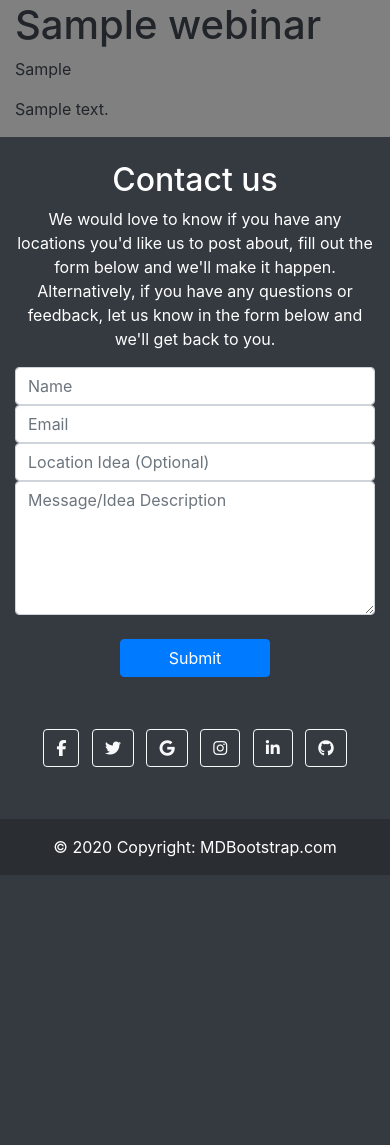
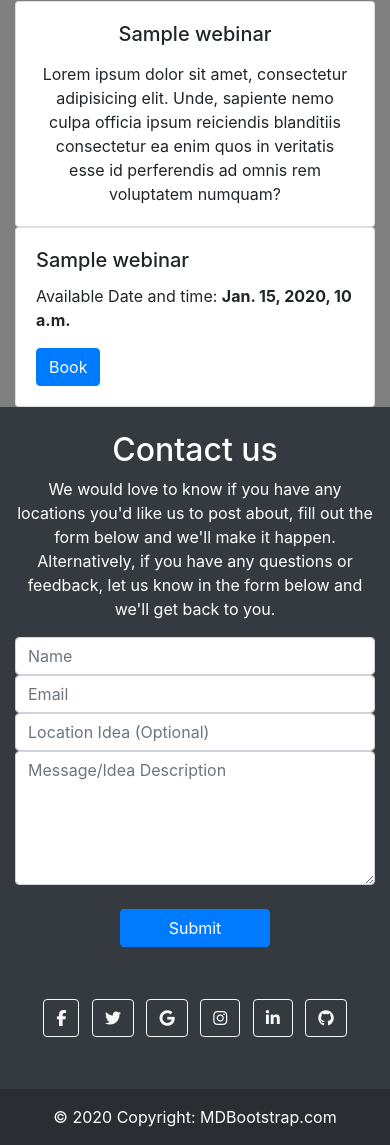
Before and after one commit to Antonyeaster/gem-explorers, a Django app: a page that uses templates/webinar_detail.html in a window 390 px wide. Shown: the part 74-1219 px from the top of the page. Before the commit the page ends 949 px from the top, so only its background shows below. Run offline with Django 3.2, Linux system fonts and the light colour scheme; tables that the repository leaves empty hold one stand-in row (values such as "Sample post"); some libraries are stand-ins or nearby versions.

Commit message:
Add book view and wire up templates and urls

```diff
--- a/gems/urls.py
+++ b/gems/urls.py
@@ -6,7 +6,9 @@ urlpatterns = [
     path('', views.PostList.as_view(), name='home'),
     path('about/', views.about, name='about'),
     path('webinar/', views.WebinarList.as_view(), name='webinar'),
-    path('webinar/<slug:slug>/', views.WebinarDetail.as_view(), name='webinar_detail'),
+    path('webinar/<slug:slug>/',
+         views.WebinarDetail.as_view(), name='webinar_detail'),
+    path('book/<str:timestamp_id>/', views.Book.as_view(), name='book'),
     path('<slug:slug>/', views.PostDetail.as_view(), name='location_detail'),
     path('like/<slug:slug>', views.PostLike.as_view(), name='post_like'),
 ]
--- a/gems/views.py
+++ b/gems/views.py
@@ -1,9 +1,10 @@
-from django.shortcuts import render, get_object_or_404, reverse
+from django.shortcuts import render, get_object_or_404, reverse, redirect
 from django.http import HttpResponseRedirect
 from django.views import generic, View
-from .models import Post, Webinar, Timestamp
+from .models import Post, Webinar, Timestamp, Booking
 from .forms import CommentForm
 from django.contrib import messages
+from django.db import IntegrityError
 
 
 """About Page """
@@ -42,7 +43,40 @@ class WebinarDetail(View):
             'webinar': webinar,
             'timestamps': timestamps
         }
-    )
+        )
+
+
+class Book(View):
+
+    def get(self, request, timestamp_id):
+        timestamp = get_object_or_404(Timestamp, id=timestamp_id)
+        context = {
+            'timestamp': timestamp
+        }
+
+        return render(request, 'booked-in.html', context)
+
+    def post(self, request, timestamp_id):
+        timestamp = get_object_or_404(Timestamp, id=timestamp_id)
+
+        try:
+            # Check users authentication, if yes create a new booking
+            if request.user.is_authenticated:
+                booking = Booking.objects.create(
+                    user=request.user,
+                    webinar=timestamp,
+                    approved=False,
+                    status='pending'
+                    )
+                return render(request, 'my_booking.html')
+            else:
+                # if not authenticated, send user to login page
+                return redirect('account_login')
+        except IntegrityError:
+            # Handle IntegrityError (prevent double booking attempt)
+            return render(
+                request, 'booking_error.html', {
+                    'error_message': 'Booking already exists.'})
 
 
 class PostDetail(View):
@@ -84,11 +118,13 @@ class PostDetail(View):
             comment.post = post
             comment.save()
             messages.success(
-                request, 'Comment successfully submitted and awaiting approval')
+                request, 'Comment successfully submitted'
+                'and awaiting approval.')
         else:
             comment_form = CommentForm()
             messages.error(
-                request, 'Comment successfully submitted and awaiting approval')
+                request, 'Unable to submit your'
+                'comment at this time, please try again.')
 
         return render(
             request,
--- a/templates/webinar_detail.html
+++ b/templates/webinar_detail.html
@@ -1,31 +1,46 @@
-{% extends "base.html" %}
+{% extends "base.html" %} {% block content %} {% load crispy_forms_tags %}
 
-{% block content %}
+<div class="container-fluid">
+    <div class="row">
+        <!-- Main Content with Information -->
+        <div class="col-md-8">
+            <div class="card">
+                <div class="card-body text-center">
+                    <h5 class="card-title">{{ webinar.title }}</h5>
+                    <div class="d-none d-md-block">
+                        {% if "placeholder" in webinar.featured_image.url %}
+                        <img src="https://res.cloudinary.com/dqphba816/image/upload/v1700259476/DSC3050-scaled_x7dfgm.jpg"
+                            class="img-fluid" alt="Webinar Image" />
+                        {% else %}
+                        <img src="{{ webinar.featured_image.url }}" class="img-fluid" alt="Webinar Image" />
+                        {% endif %}
+                    </div>
+                    <p class="card-text mt-3">
+                        Lorem ipsum dolor sit amet, consectetur adipisicing elit. Unde,
+                        sapiente nemo culpa officia ipsum reiciendis blanditiis consectetur
+                        ea enim quos in veritatis esse id perferendis ad omnis rem
+                        voluptatem numquam?
+                    </p>
+                </div>
+            </div>
+        </div>
 
-{% load crispy_forms_tags %}
-
-<div class="masthead">
-    <div class="container">
-        <div class="row g-0">
-            <div class="col-md-6 masthead-text">
-                <!-- Post title and author displayed with location image -->
-                <h1>{{ webinar.title }}</h1>
-                <p>{{ webinar.speaker }}</p>
-                <p>{{ webinar.description }}</p>
+        <!-- Sidebar with Cards -->
+        <div class="col-md-4">
+            {% for timestamp in timestamps %}
+            <div class="card">
+                <div class="card-body">
+                    <h5 class="card-title">{{ webinar.title }}</h5>
+                    <p class="card-text">Available Date and time: <strong>{{ timestamp.date_and_time }}</strong></p>
+                    <a href="{% url 'book' timestamp.id %}">
+                        <button class="btn btn-primary" type="submit">Book</button>
+                    </a>
+                </div>
             </div>
-            <!-- Location image with backup image if post image not supplied -->
-            <div class="d-none d-md-block col-md-6 masthead-image">
-                {% if "placeholder" in webinar.featured_image.url %}
-                <img src="https://res.cloudinary.com/dqphba816/image/upload/v1700259476/DSC3050-scaled_x7dfgm.jpg"
-                    width="100%">
-                {% else %}
-                <img src=" {{ webinar.featured_image.url }}" width="100%">
-                {% endif %}
-            </div>
+            {% endfor %}
+            <!-- Add more cards as needed -->
         </div>
     </div>
 </div>
 
-
-
 {% endblock content %}
```
Also changed, not shown: templates/webinars.html (+4 -7 lines).
